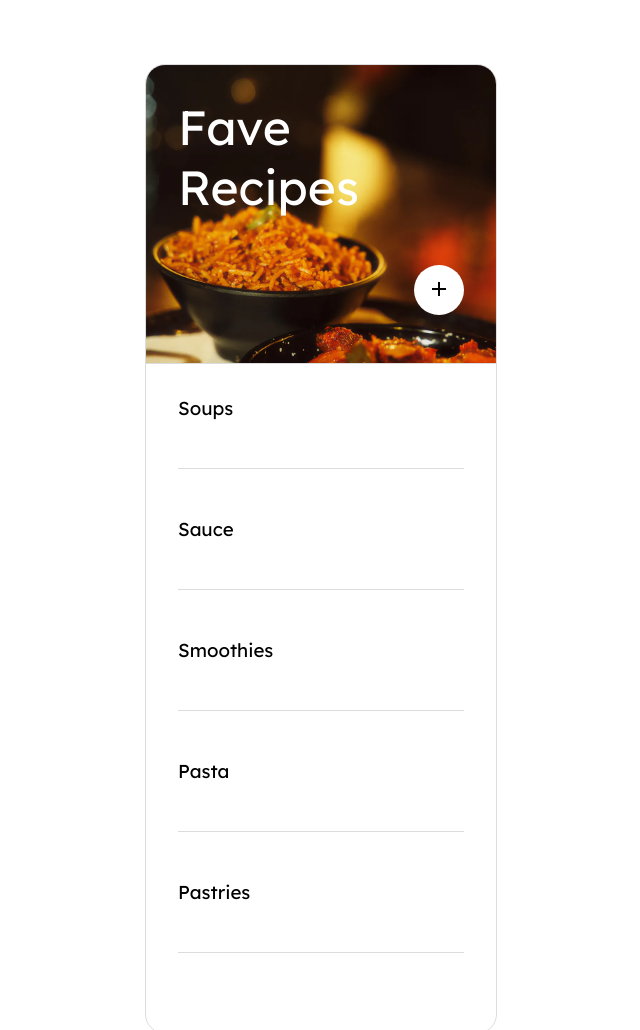
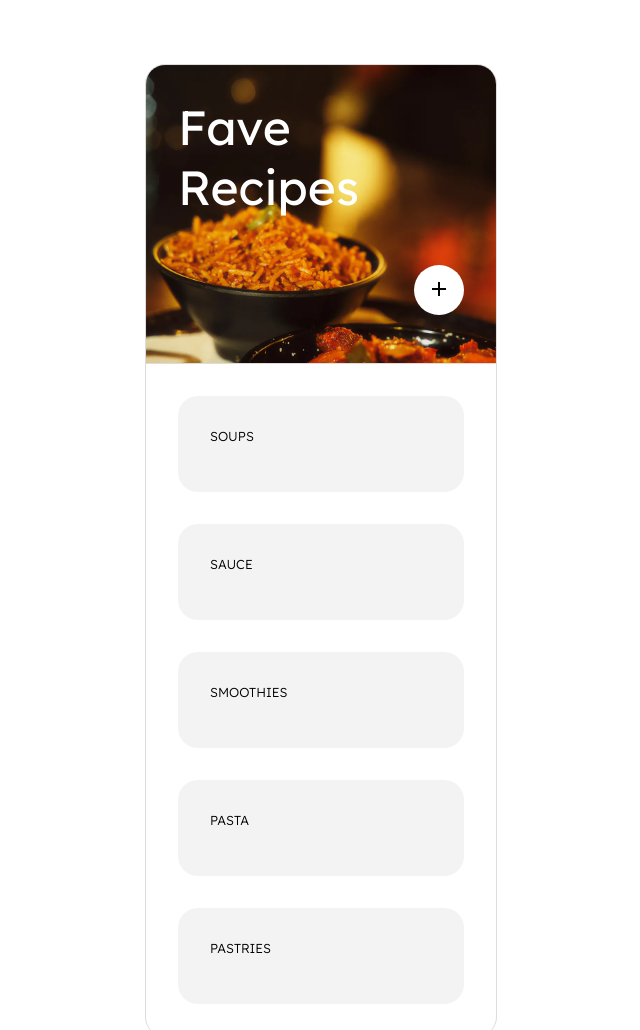
Before and after one commit to thelivewirexyz/faverecipes-app, a plain HTML site: page index.html in a window 1280 px wide. Shown: the top 1030 px of the page, without its empty margins (319-959 px from the left). Drawn offline with nearby package versions, Linux system fonts and the light colour scheme; no server answers.

Commit message:
updated app.js and style.css

```diff
--- a/app.js
+++ b/app.js
@@ -36,9 +36,11 @@ function renderCat(cat) {
   let categoryListItems = "";
   for (let i = 0; i < cat.length; i++) {
     let category = cat[i];
-    categoryListItems += `<h3>${capitalizeFirstLetter(category)}</h3>
+    categoryListItems += `<div class="recipe"><h3>${capitalizeFirstLetter(
+      category
+    )}</h3>
     <ul class="recipe-${category}">
-    </ul>`;
+    </ul></div>`;
   }
   categoryList.innerHTML = categoryListItems;
 }
--- a/style.css
+++ b/style.css
@@ -7,7 +7,7 @@ body {
   border: 1px solid #dcdcdc;
   border-radius: 20px;
   margin: 0 auto;
-  margin-top: 4rem;
+  margin-block: 4rem;
   overflow: hidden;
 }
 #header {
@@ -67,24 +67,33 @@ option:first-child {
 button {
   padding: 8px 12px;
 }
-
 #category-list ul {
   list-style-type: none;
   padding: 0;
   margin: 0;
-  margin-bottom: 3rem;
-  padding-bottom: 2rem;
-  border-bottom: 1px solid #dcdcdc;
+}
+#category-list {
+  display: flex;
+  flex-direction: column;
+  gap: 2rem;
+}
+.recipe {
+  background-color: #f3f3f3;
+  padding: 2rem;
+  border-radius: 20px;
 }
 #category-list ul li {
   margin-bottom: 10px;
 }
 #category-list ul li a {
-  text-decoration: none;
+  /* text-decoration: none; */
   color: rgb(98, 98, 98);
+  font-size: 15px;
 }
 #category-list h3 {
-  font-weight: 400;
+  font-weight: 350;
+  text-transform: uppercase;
+  font-size: 13px;
   margin: 0;
   margin-bottom: 1rem;
   color: black;
```
